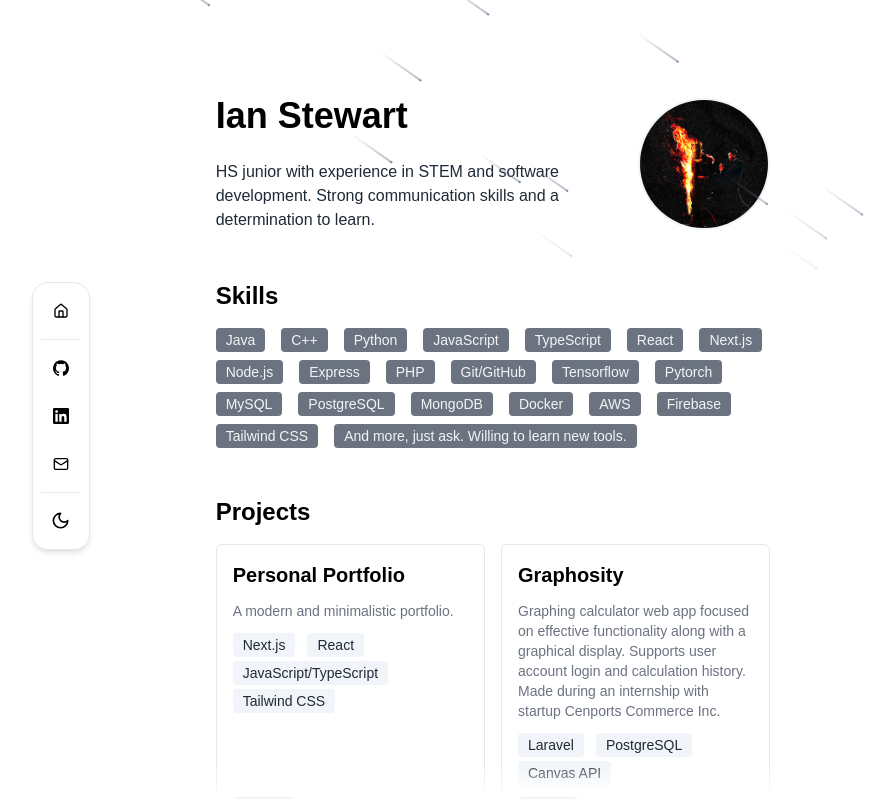
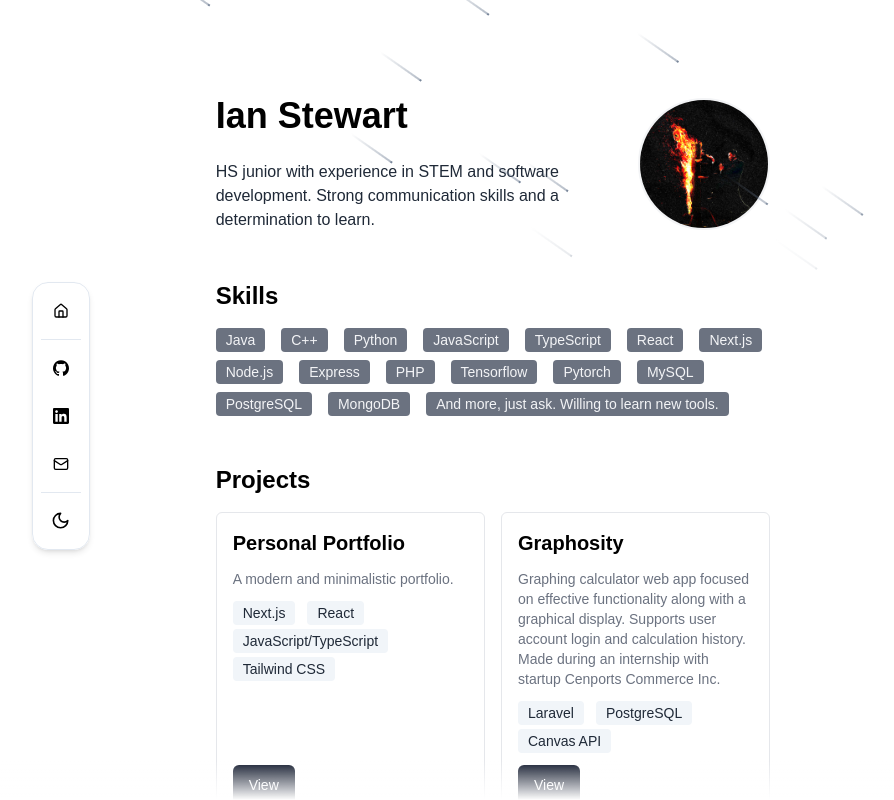
Before and after one commit to ghost1034/PersonalPortfolio, a Next.js app: page / in a window 1280 px wide. Shown: the top 800 px of the page, without its empty margins (147-1041 px from the left). Built offline with nearby package versions, Linux system fonts and the light colour scheme; a web font is replaced by a local one.

Commit message:
Consolidated skills list

```diff
--- a/components/Skills.tsx
+++ b/components/Skills.tsx
@@ -11,16 +11,11 @@ const skillsData = [
   "Node.js",
   "Express",
   "PHP",
-  "Git/GitHub",
   "Tensorflow",
   "Pytorch",
   "MySQL",
   "PostgreSQL",
   "MongoDB",
-  "Docker",
-  "AWS",
-  "Firebase",
-  "Tailwind CSS",
   "And more, just ask. Willing to learn new tools.",
 ];
 
```
